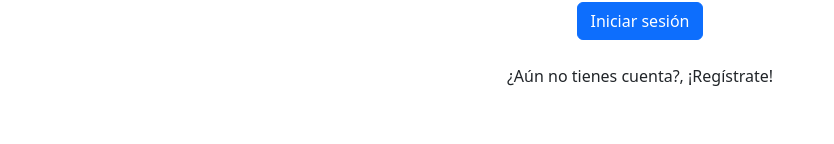
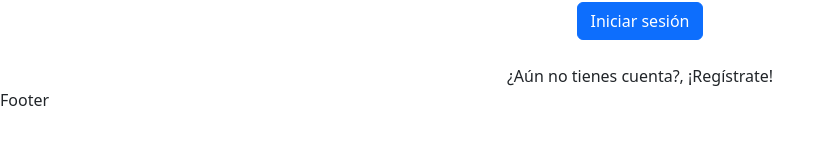
Before and after one commit to georginacostilla/Frontend-ATSA-PPS, a React (Vite) app: page /logueo in a window 1280 px wide. Shown: the part 194-338 px from the top of the page, without its empty margins (0-834 px from the left). Built offline with nearby package versions, Linux system fonts and the light colour scheme.

Commit message:
se añade un estado global mediante context para disponibilizar los datos de los usuarios

```diff
--- a/src/App.jsx
+++ b/src/App.jsx
@@ -1,11 +1,16 @@
+import UserContext from './context/UserContext';
 import Rutas from './components/routes/Rutas';
+import Footer from './components/footer/Footer';
 import '../src/App.css';
 
 function App() {
 
   return (
     <>
-      <Rutas />
+      <UserContext>
+        <Rutas />
+      </UserContext>
+      <Footer />
     </>
   )
 }
--- /dev/null
+++ b/src/components/footer/Footer.jsx
@@ -0,0 +1,9 @@
+
+
+const Footer = () => {
+  return (
+    <div>Footer</div>
+  )
+}
+
+export default Footer
--- /dev/null
+++ b/src/context/UserContext.jsx
@@ -0,0 +1,16 @@
+import { createContext } from "react";
+
+export const userProvider = createContext()
+
+const UserContext = ({ children }) => {
+
+
+
+    return (
+        <userProvider.Provider>
+            {children}
+        </userProvider.Provider>
+    )
+}
+
+export default UserContext
```
